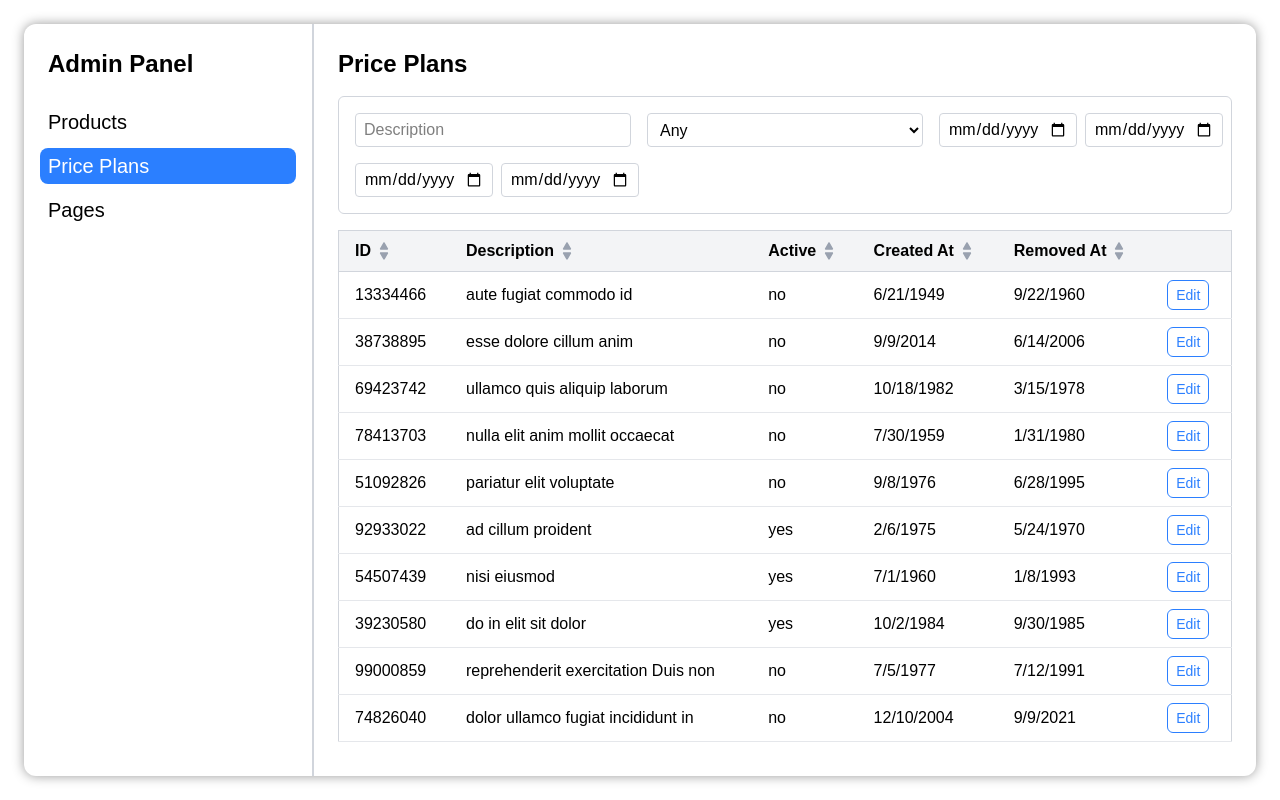
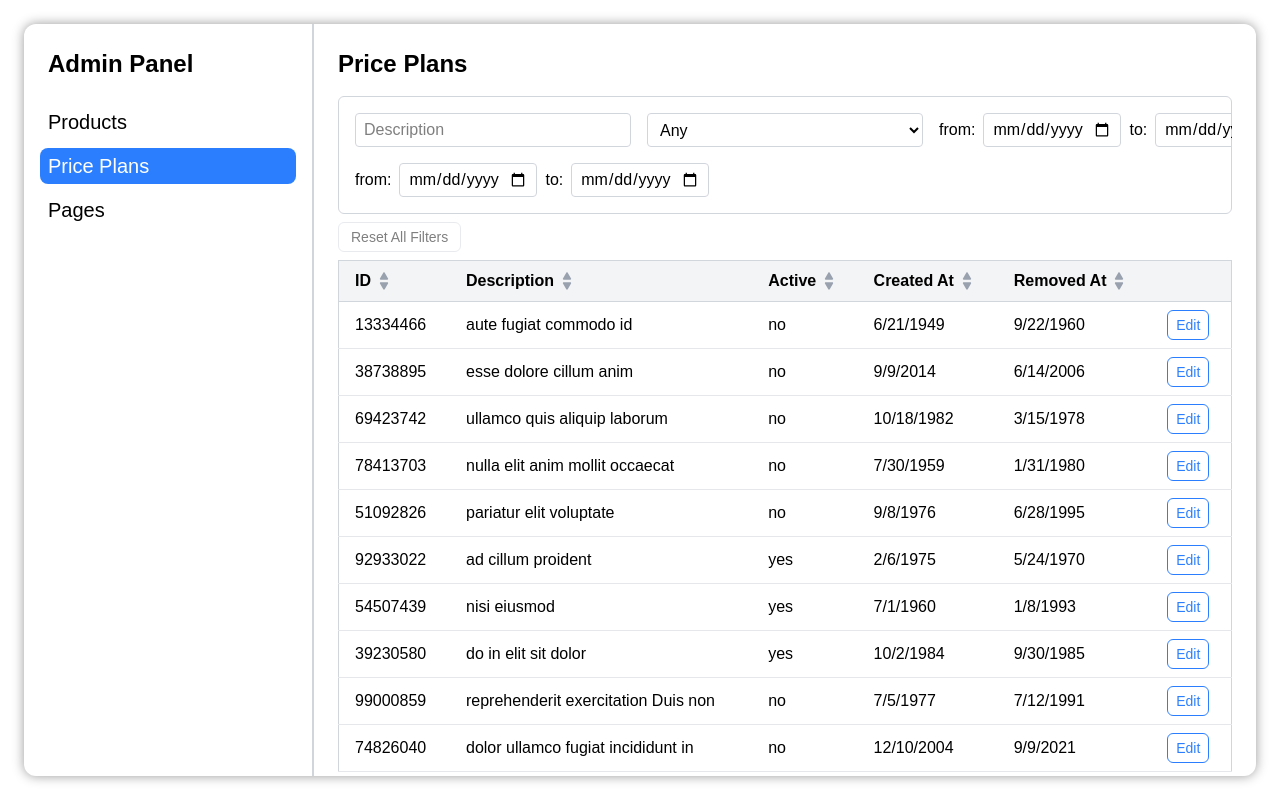
Before and after one commit to thegolova/entity-admin-ui, a Next.js app: page /price-plans in a window 1280 px wide. Built offline with nearby package versions, Linux system fonts and the light colour scheme.

Commit message:
added reset all filters, fix choose range date

```diff
--- a/src/features/config/fieldsConfig.ts
+++ b/src/features/config/fieldsConfig.ts
@@ -15,7 +15,12 @@ export const pricePlanFields: FieldConfig[] = [
 ];
 
 export const productFields: FieldConfig[] = [
-  { name: "name", label: "Name", type: "text" },
+  {
+    name: "name",
+    label: "Name",
+    type: "text",
+    // disabled: ({ entity }) => !entity.active,
+  },
   { name: "options.size", label: "Size", type: "text" },
   { name: "options.amount", label: "Amount", type: "number" },
   { name: "active", label: "Active", type: "checkbox" },
--- a/src/features/filters/Filters.tsx
+++ b/src/features/filters/Filters.tsx
@@ -8,8 +8,59 @@ const Filters = <T,>({ columns, filters, onChange }: FiltersProps<T>) => {
     onChange({ ...filters, [key]: value });
   };
 
+  const handleDateChange = (
+    baseKey: string,
+    bound: "from" | "to",
+    nextValue: string
+  ) => {
+    const fromKey = `${baseKey}.from`;
+    const toKey = `${baseKey}.to`;
+    const currFrom = (filters[fromKey] ?? "") as string;
+    const currTo = (filters[toKey] ?? "") as string;
+
+    const nextFilters = {
+      ...filters,
+      [bound === "from" ? fromKey : toKey]: nextValue,
+    };
+
+    if (nextValue) {
+      if (bound === "from") {
+        const nextFrom = nextValue;
+        const to = currTo;
+        if (to && nextFrom > to) {
+          nextFilters[toKey] = nextFrom;
+        }
+      } else {
+        const nextTo = nextValue;
+        const from = currFrom;
+        if (from && nextTo < from) {
+          nextFilters[fromKey] = nextTo;
+        }
+      }
+    }
+
+    onChange(nextFilters);
+  };
+
+  const hasActiveFilters = Object.keys(filters).some(
+    (k) => filters[k] !== "" && filters[k] != null
+  );
+
+  const resetAllFilters = () => {
+    const next = { ...filters };
+    columns.forEach((column) => {
+      if (column.key === "id") return;
+      const baseKey = column.key as string;
+      delete next[baseKey];
+      delete next[`${baseKey}.from`];
+      delete next[`${baseKey}.to`];
+    });
+    onChange(next);
+  };
+
   return (
-    <div className="p-4 rounded-md border border-gray-300 mb-4 grid grid-cols-3 gap-4">
+    <div className="flex flex-col">
+      <div className="p-4 rounded-md border border-gray-300 grid grid-cols-3 gap-4">
         {columns.map((column) => {
           if (column.key === "id") return null; // id не фильтруем
 
@@ -35,7 +86,10 @@ const Filters = <T,>({ columns, filters, onChange }: FiltersProps<T>) => {
                     className="border border-gray-300 px-2 py-1 rounded w-1/2"
                     value={filters[`${column.key as string}.from`] || ""}
                     onChange={(e) =>
-                    handleChange(`${column.key as string}.from`, e.target.value)
+                      handleChange(
+                        `${column.key as string}.from`,
+                        e.target.value
+                      )
                     }
                   />
                   <input
@@ -49,27 +103,51 @@ const Filters = <T,>({ columns, filters, onChange }: FiltersProps<T>) => {
                   />
                 </div>
               );
-          case "date":
+            case "date": {
+              //TODO:
+              const baseKey = column.key as string;
+              const fromKey = `${baseKey}.from`;
+              const toKey = `${baseKey}.to`;
+              const fromValue = (filters[fromKey] ?? "") as string;
+              const toValue = (filters[toKey] ?? "") as string;
+
               return (
-              <div key={column.key as string} className="flex gap-2">
+                <div key={baseKey} className="flex gap-2">
+                  <label className="text-base font-medium self-center">
+                    {" "}
+                    from:{" "}
+                  </label>
                   <input
                     type="date"
                     className="border border-gray-300 px-2 py-1 rounded w-1/2"
-                  value={filters[`${column.key as string}.from`] || ""}
+                    max={toValue || undefined}
+                    value={fromValue}
                     onChange={(e) =>
-                    handleChange(`${column.key as string}.from`, e.target.value)
+                      handleDateChange(baseKey, "from", e.target.value)
                     }
+                    aria-invalid={Boolean(
+                      toValue && fromValue && fromValue > toValue
+                    )}
                   />
+                  <label className="text-base font-medium self-center">
+                    {" "}
+                    to:{" "}
+                  </label>
                   <input
                     type="date"
                     className="border border-gray-300 px-2 py-1 rounded w-1/2"
-                  value={filters[`${column.key as string}.to`] || ""}
+                    min={fromValue || undefined}
+                    value={toValue}
                     onChange={(e) =>
-                    handleChange(`${column.key as string}.to`, e.target.value)
+                      handleDateChange(baseKey, "to", e.target.value)
                     }
+                    aria-invalid={Boolean(
+                      toValue && fromValue && toValue < fromValue
+                    )}
                   />
                 </div>
               );
+            }
             case "boolean":
               return (
                 <select
@@ -108,7 +186,20 @@ const Filters = <T,>({ columns, filters, onChange }: FiltersProps<T>) => {
           }
         })}
       </div>
-  );
+
+      <div className="my-2">
+        <button
+          type="button"
+          onClick={resetAllFilters}
+          disabled={!hasActiveFilters}
+          className="text-sm px-3 py-1 rounded-md border border-gray-300
+            hover:bg-gray-50 disabled:opacity-50 disabled:cursor-not-allowed ml-auto"
+        >
+          Reset All Filters
+        </button>
+      </div>
+    </div>
+  )
 };
 
 export default Filters;
--- a/src/features/modal/types.ts
+++ b/src/features/modal/types.ts
@@ -1,9 +1,14 @@
 export type FieldType = "text" | "number" | "select" | "checkbox" | "date";
+
+/* export type DisabledField =
+  | boolean
+  | ((context: { form: any; entity: any }) => boolean); */
 
 export type FieldConfig = {
   name: string;
   label: string;
   type: "text" | "number" | "checkbox" | "date";
+  // disabled?: DisabledField;
 };
 
 export type EditModalProps<T> = {
```
Lines whose indentation alone changed are shown as unchanged.
